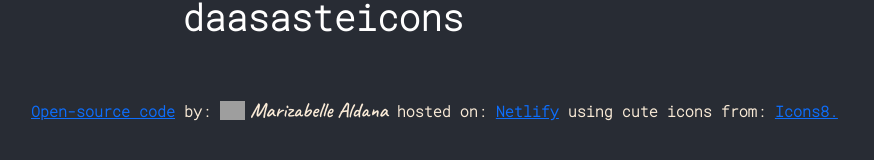
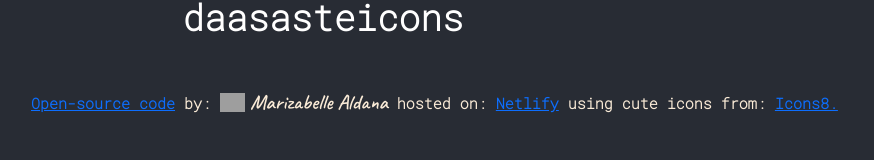
Before and after one commit to CatVirus22/dictionary-react, a React (Create React App) app: page / in a window 1280 px wide. Shown: the part 528-688 px from the top of the page, without its empty margins (51-925 px from the left). Built offline with nearby package versions, Linux system fonts and the light colour scheme; grey boxes are pictures that could not be loaded.

Commit message:
pt-2 removed from Footer.js col

```diff
--- a/src/Footer.js
+++ b/src/Footer.js
@@ -8,7 +8,7 @@ export default function Footer() {
         className="row d-flex justify-content-start pt-4"
         data-ride="carousel"
       >
-        <div className="col pb-2 pt-2">
+        <div className="col pb-2">
           <div className="coder">
             <a
               href="https://github.com/CatVirus22/dictionary-react"
```
